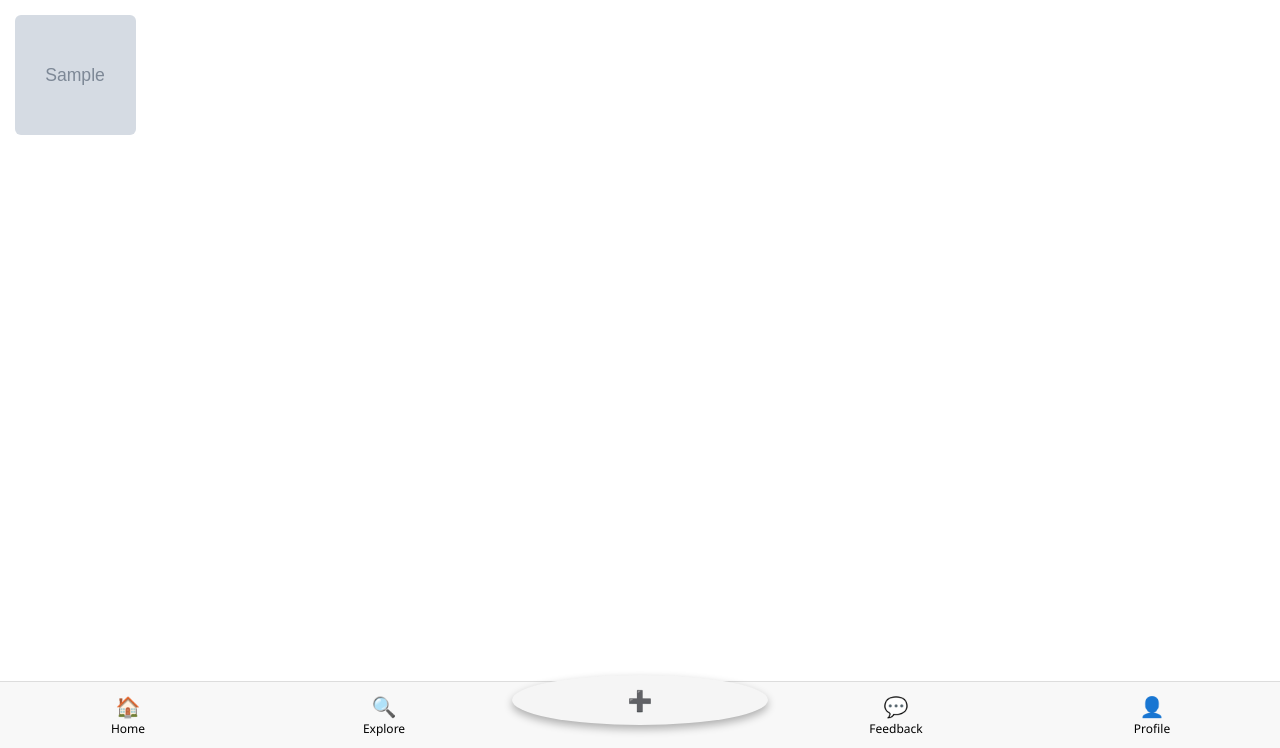
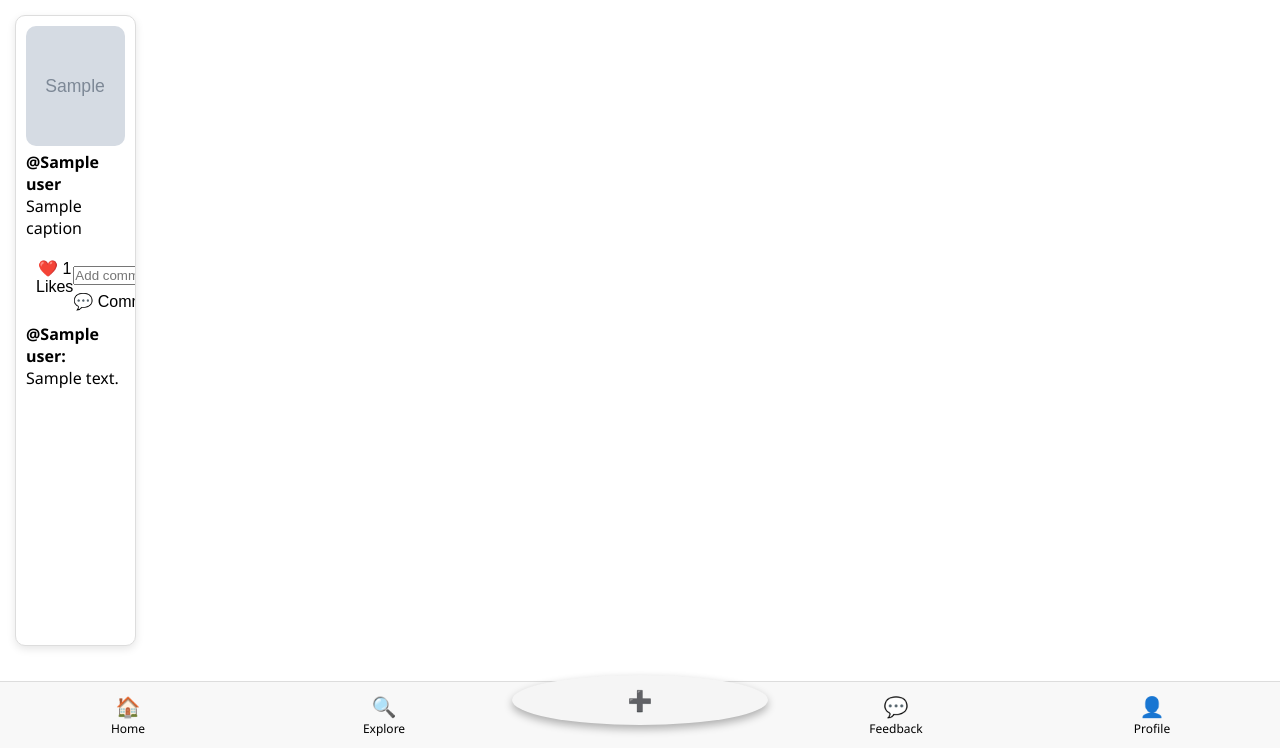
Before and after one commit to iharooniqbal/AHSocial, a Flask app: template templates/explore.html in a window 1280 px wide. Shown: the part 52-800 px from the top of the page. Run offline with Flask 3, Linux system fonts and the light colour scheme; the template is opened without the code that fills it: most values are stand-ins (such as "Sample title", 1, 10 or a date in 2020); grey boxes marked "Sample" are stand-in pictures.

Commit message:
Added new upload feature

```diff
--- a/app.py
+++ b/app.py
@@ -5,12 +5,25 @@ from werkzeug.utils import secure_filename
 app = Flask(__name__)
 app.secret_key = 'change-this-secret-for-production'
 
-UPLOAD_FOLDER = os.path.join('static', 'uploads')
+from datetime import timedelta
+
+app.permanent_session_lifetime = timedelta(days=30)  # keep login for 30 days
+
+
+# --- Paths ---
+UPLOAD_FOLDER = os.path.join(os.path.dirname(__file__), 'static', 'uploads')
 POSTS_DB = os.path.join('static', 'posts.json')
 USERS_DB = os.path.join('static', 'users.json')
 ALLOWED_EXTENSIONS = {'png', 'jpg', 'jpeg', 'gif', 'mp4', 'webm', 'mov', 'avi'}
 
 app.config['UPLOAD_FOLDER'] = UPLOAD_FOLDER
+
+# --- Ensure folders & files exist ---
+os.makedirs(UPLOAD_FOLDER, exist_ok=True)
+for f in [POSTS_DB, USERS_DB]:
+    if not os.path.exists(f):
+        with open(f, 'w') as j:
+            json.dump([], j, indent=2)
 
 # --- Helpers ---
 def allowed_file(filename):
@@ -20,14 +33,27 @@ def load_json(path):
     try:
         with open(path, 'r') as f:
             return json.load(f)
-    except:
+    except Exception:
         return []
 
 def save_json(path, data):
     with open(path, 'w') as f:
         json.dump(data, f, indent=2)
 
-# --- Authentication ---
+def load_posts():
+    return load_json(POSTS_DB)
+
+
+# --- Routes ---
+
+@app.route('/')
+def index():
+    posts = list(reversed(load_posts()))
+    user = session.get('user')
+    return render_template('index.html', posts=posts, user=user)
+
+
+# --- Auth ---
 @app.route('/signup', methods=['GET', 'POST'])
 def signup():
     if request.method == 'POST':
@@ -47,8 +73,8 @@ def signup():
         save_json(USERS_DB, users)
         flash('Signup successful! You can now login.')
         return redirect(url_for('login'))
+    return render_template('signup.html')
 
-    return render_template('signup.html')
 
 @app.route('/login', methods=['GET', 'POST'])
 def login():
@@ -59,6 +85,7 @@ def login():
         users = load_json(USERS_DB)
         for u in users:
             if (u['username'] == username or u['email'] == username) and u['password'] == password:
+                session.permanent = True  # 👈 this line makes the session last longer
                 session['user'] = u['username']
                 flash('Login successful!')
                 return redirect(url_for('index'))
@@ -68,18 +95,14 @@ def login():
 
     return render_template('login.html')
 
+
+
 @app.route('/logout')
 def logout():
     session.pop('user', None)
     flash('Logged out successfully.')
     return redirect(url_for('login'))
 
-# --- Posts / Main ---
-@app.route('/')
-def index():
-    posts = list(reversed(load_json(POSTS_DB)))
-    user = session.get('user')
-    return render_template('index.html', posts=posts, user=user)
 
 @app.route('/upload', methods=['GET', 'POST'])
 def upload():
@@ -105,8 +128,11 @@ def upload():
             posts.append({
                 "filename": unique_name,
                 "caption": caption,
-                "user": session['user']
+                "user": session['user'],
+                "likes": [],
+                "comments": []
             })
+
             save_json(POSTS_DB, posts)
             flash('Upload successful!')
             return redirect(url_for('index'))
@@ -116,11 +142,60 @@ def upload():
 
     return render_template('upload.html')
 
+
+# --- Likes ---
+@app.route('/like/<filename>', methods=['POST'])
+def like_post(filename):
+    if 'user' not in session:
+        flash("Please login first.")
+        return redirect(url_for('login'))
+
+    posts = load_json(POSTS_DB)
+    for post in posts:
+        if post['filename'] == filename:
+            user = session['user']
+            if user in post.get('likes', []):
+                post['likes'].remove(user)  # Unlike
+            else:
+                post.setdefault('likes', []).append(user)
+            save_json(POSTS_DB, posts)
+            break
+
+    return redirect(url_for('index'))
+
+
+# --- Comments ---
+@app.route('/comment/<filename>', methods=['POST'])
+def comment_post(filename):
+    if 'user' not in session:
+        flash("Please login first.")
+        return redirect(url_for('login'))
+
+    comment = request.form.get('comment', '').strip()
+    if not comment:
+        flash("Comment cannot be empty.")
+        return redirect(url_for('index'))
+
+    posts = load_json(POSTS_DB)
+    for post in posts:
+        if post['filename'] == filename:
+            post.setdefault('comments', []).append({
+                "user": session['user'],
+                "text": comment
+            })
+            save_json(POSTS_DB, posts)
+            break
+
+    return redirect(url_for('index'))
+
+
+# --- Other Pages ---
 @app.route('/explore')
 def explore():
-    posts = load_json(POSTS_DB)
-    user = session.get('user')
+    posts = list(reversed(load_posts()))
+    user = session.get('user', None)
     return render_template('explore.html', posts=posts, user=user)
+
 
 @app.route('/feedback', methods=['GET', 'POST'])
 def feedback():
@@ -129,32 +204,14 @@ def feedback():
         return redirect(url_for('feedback'))
     return render_template('feedback.html')
 
+
 @app.route('/profile')
 def profile():
-    if 'user' not in session:
-        flash('Please login first.')
-        return redirect(url_for('login'))
+    user = session.get('user', None)
+    posts = [p for p in load_posts() if p.get('user') == user] if user else []
+    return render_template('profile.html', posts=posts, user=user)
 
-    posts = load_json(POSTS_DB)
-    user_posts = [p for p in posts if p.get("user") == session['user']]
-    return render_template('profile.html', posts=user_posts, user=session['user'])
 
 # --- Run App ---
 if __name__ == '__main__':
-    os.makedirs(UPLOAD_FOLDER, exist_ok=True)
-    for f in [POSTS_DB, USERS_DB]:
-        if not os.path.exists(f):
-            with open(f, 'w') as j:
-                json.dump([], j)
-                # --- Ensure required files/folders exist ---
-os.makedirs(os.path.join('static', 'uploads'), exist_ok=True)
-
-if not os.path.exists(os.path.join('static', 'posts.json')):
-    with open(os.path.join('static', 'posts.json'), 'w') as f:
-        json.dump([], f)
-
-if not os.path.exists(os.path.join('static', 'users.json')):
-    with open(os.path.join('static', 'users.json'), 'w') as f:
-        json.dump([], f)
-
     app.run(debug=True)
--- a/templates/explore.html
+++ b/templates/explore.html
@@ -15,7 +15,40 @@
 
 <main class="content explore-grid">
   {% for post in posts %}
-    <img src="{{ post.image }}" alt="{{ post.title }}">
+    <div class="post">
+      {% if post.filename.endswith('.mp4') or post.filename.endswith('.webm') or post.filename.endswith('.mov') or post.filename.endswith('.avi') %}
+        <video controls width="100%" style="border-radius:10px;">
+          <source src="{{ url_for('static', filename='uploads/' + post.filename) }}" type="video/mp4">
+          Your browser does not support video.
+        </video>
+      {% else %}
+        <img src="{{ url_for('static', filename='uploads/' + post.filename) }}" alt="{{ post.caption }}" style="width:100%; border-radius:10px;">
+      {% endif %}
+
+      <div class="post-info">
+        <p><strong>@{{ post.user }}</strong></p>
+        <p>{{ post.caption }}</p>
+      </div>
+
+      <div class="post-actions">
+        <form action="{{ url_for('like_post', filename=post.filename) }}" method="POST" style="display:inline;">
+          <button type="submit">❤️ {{ post.likes|length if post.likes else 0 }} Likes</button>
+        </form>
+
+        <form action="{{ url_for('comment_post', filename=post.filename) }}" method="POST" style="display:inline;">
+          <input type="text" name="comment" placeholder="Add comment..." required>
+          <button type="submit">💬 Comment</button>
+        </form>
+      </div>
+
+      {% if post.comments %}
+      <div class="comments">
+        {% for c in post.comments %}
+          <p><strong>@{{ c.user }}:</strong> {{ c.text }}</p>
+        {% endfor %}
+      </div>
+      {% endif %}
+    </div>
   {% endfor %}
 </main>
 
```
Also changed, not shown: templates/index.html (+18 -7 lines), templates/base.html (line endings or trailing spaces).
